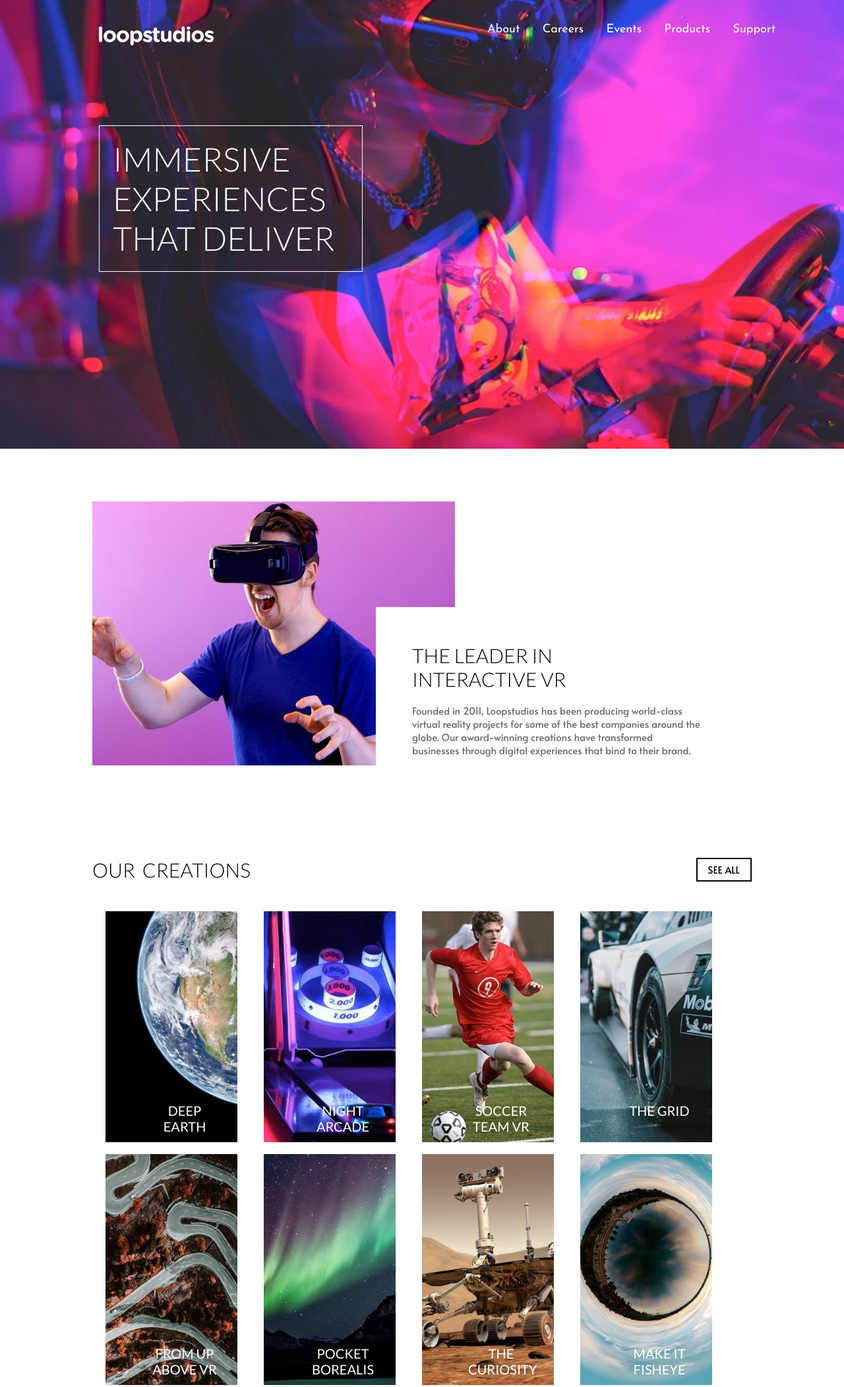
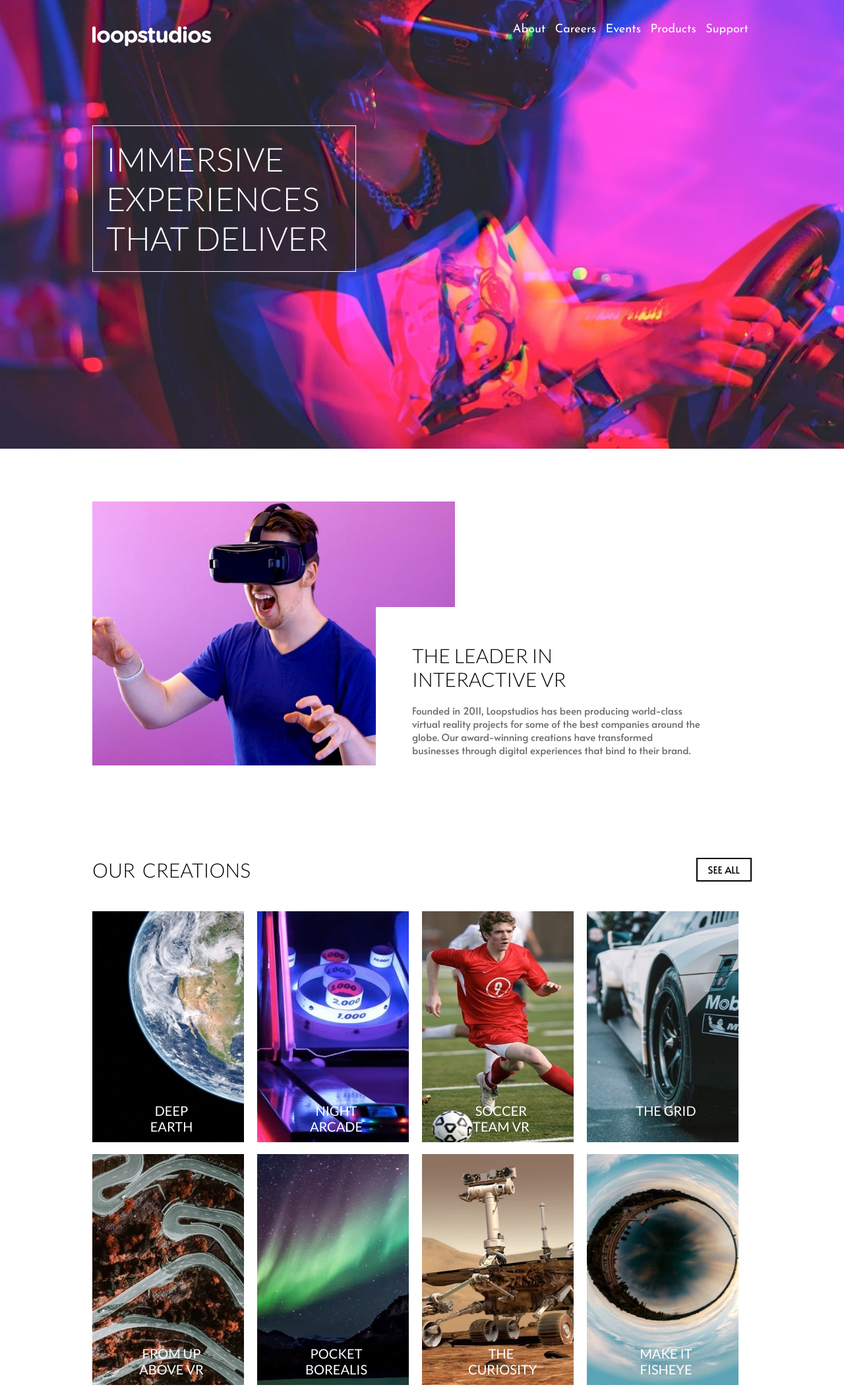
Before and after one commit to tomito26/loopstudio, a plain HTML site: page index.html in a window 1280 px wide. Shown: the top 2102 px of the page at 66% size. Drawn offline with Linux system fonts and the light colour scheme.

Commit message:
changed the style of the nav-container by reducing its size to 1000px

```diff
--- a/css/styles.css
+++ b/css/styles.css
@@ -18,21 +18,23 @@ header{
 
 }
 .nav-container{
-    /* width: 1000px; */
+    width: 1000px;
     margin: 0 auto;
     display: flex;
+    justify-content: space-between;
+    align-items: flex-start;
 }
 .logo{
-    margin-left: 150px;
+
     padding-top: 40px;
 }
 .logo img{
-    height: 29px;
-    /* width: 100px; */
+    /* height: 29px; */
+    width: 180px;
 }
-nav{
+/* nav{
     margin-left: 400px;
-}
+} */
 nav ul{
  display: block;
  list-style: none;
@@ -40,18 +42,23 @@ nav ul{
 }
 nav ul li{
     display: inline-block;
-    padding: 15px;
-    line-height: 60px;
+    padding: 5px;
+    line-height: 80px;
     font-family: "Josefin Sans";
 }
+
 nav ul li a{
     text-decoration: none;
     text-align: center;
     color: hsl(0, 0%, 100%);
     cursor: pointer;
+    padding-bottom: 5px;
+}
+nav ul li a:hover{
+    border-bottom: 3px solid hsl(0, 0%, 100%);
 }
 .landing-content{
-    margin-left: 150px;
+    margin-left: 140px;
     margin-top: 100px;
     display: inline-block;
     border: 1px solid hsl(0, 0%, 100%);
@@ -145,17 +152,27 @@ nav ul li a{
     margin-top: 30px;
 }
 .creation-items{
-    margin:15px 20px;
+    margin:15px 10px;
+}
+.creation-items:first-child{
+    margin-left: 0;
+}
+.creation-items:last-child{
+    margin-right: 0;
+}
+.creation-items:nth-child(5){
+    margin-left: 0;
 }
 .creation-items .creation-img{
     height: 350px;
-    width: 200px;
+    width: 230px;
 
 }
+
 .creation-img img{
     height: 100%;
     width: 100%;
-    object-fit: cover;
+    object-fit: fill;
 
 }
 .creation-items p{
--- a/index.html
+++ b/index.html
@@ -14,9 +14,9 @@
 <body>
   <header>
     <div class="nav-container">
-      <div class="toggle-button" id="toggle">
+      <!-- <div class="toggle-button" id="toggle">
         <span></span>
-      </div>
+      </div> -->
       <div class="logo"><a href="index.html"><img src="images/logo.svg" alt=""></a></div>
       <nav>
         <ul>
```
